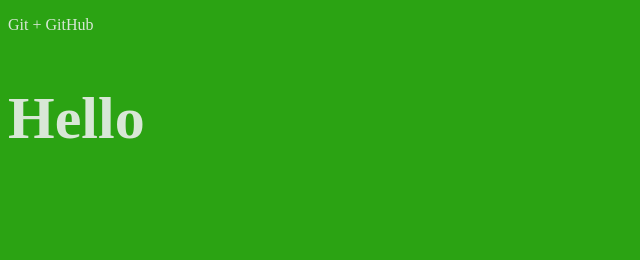
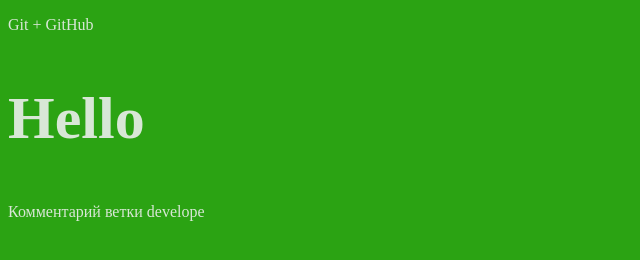
Before and after one commit to LanaRyelin/GitTest, a plain HTML site: page index.html in a window 1280 px wide. Shown: the whole page, without its empty margins (0-640 px from the left). Drawn offline with Linux system fonts and the light colour scheme.

Commit message:
Комментарий ветки develope

```diff
--- a/index.html
+++ b/index.html
@@ -9,5 +9,6 @@
 <body>
     <p class="text">Git + GitHub</p>
     <h2>Hello</h2>
+    <p>Комментарий ветки develope</p>
 </body>
 </html>
```
